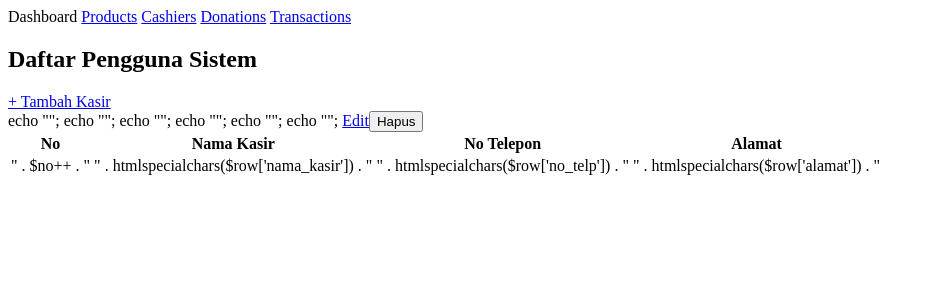
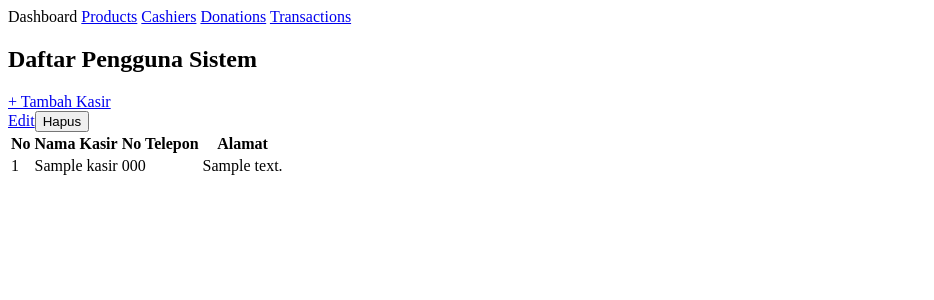
Before and after one commit to ELKADAV/Indomaret_RPL4, a PHP site: page /pages/cashier/list.php in a window 1280 px wide. Shown: the top 300 px of the page, without its empty margins (0-934 px from the left). Run offline with PHP 8.4, Linux system fonts and the light colour scheme; tables that the repository leaves empty or names only in its code hold one stand-in row (values such as "Sample post").

Commit message:
let me clean this up

```diff
--- a/pages/cashier/list.php
+++ b/pages/cashier/list.php
@@ -38,12 +38,12 @@
                 $no = 1;
                 while ($row = mysqli_fetch_assoc($result)) {
                     ?>
-                    echo "<tr>";
-                    echo "<td>" . $no++ . "</td>";
-                    echo "<td>" . htmlspecialchars($row['nama_kasir']) . "</td>";
-                    echo "<td>" . htmlspecialchars($row['no_telp']) . "</td>";
-                    echo "<td>" . htmlspecialchars($row['alamat']) . "</td>";
-                    echo "</tr>";
+                 <tr>
+                    <td><?php echo $no++ ?></td>
+                    <td><?php echo htmlspecialchars($row['nama_kasir']); ?></td>
+                    <td><?php echo htmlspecialchars($row['no_telp']); ?></td>
+                    <td><?php echo htmlspecialchars($row['alamat']); ?></td>
+                    </tr>
                     <a href="edit.php?id=<?php echo $row['id_kasir']; ?>">Edit</a>
 
                     <form action="process.php" method="POST" style="display:inline;">
```
